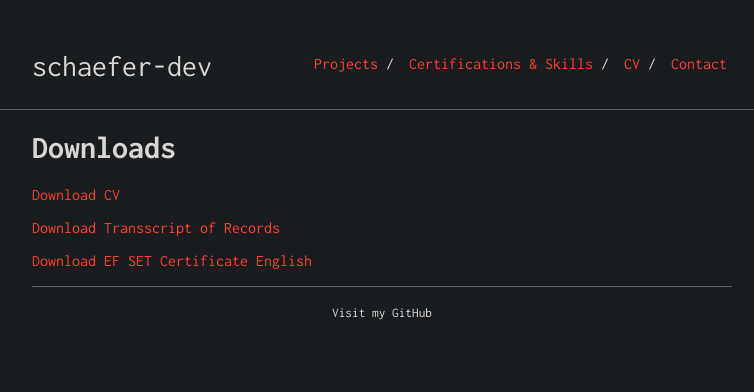
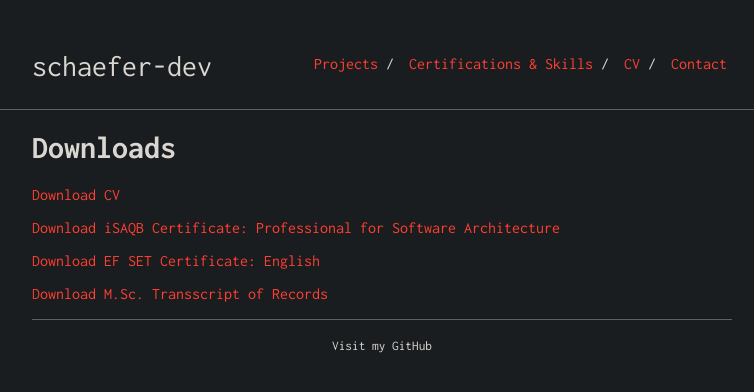
Before and after one commit to schaefer-dev/schaefer-dev.github.io, a Jekyll site: the page built from cv.md, in a window 1280 px wide. Shown: the top 392 px of the page, without its empty margins (258-1012 px from the left). Built offline with Jekyll 4.4.1, drawn with Linux system fonts in a browser that asks for light colours.

Commit message:
Minor updates

```diff
--- a/cv.md
+++ b/cv.md
@@ -1,13 +1,15 @@
 ---
 layout: default
 title: "Daniel Schäfer | Downloads"
-description: "Download links for my CV, university transscript of Records and my EF SET English Certificate."
+description: "Download links for my CV, aquired certificates and my university transscript of Records."
 ---
 
 # Downloads
 
 [Download CV](https://schaefer-dev.de/cv.pdf)
 
-[Download Transscript of Records](https://schaefer-dev.de/tor.pdf)
+[Download iSAQB Certificate: Professional for Software Architecture](https://schaefer-dev.de/iSAQB_Architecture_Certificate.pdf)
 
-[Download EF SET Certificate English](https://schaefer-dev.de/EF_SET_Certificate.pdf)
+[Download EF SET Certificate: English](https://schaefer-dev.de/EF_SET_Certificate.pdf)
+
+[Download M.Sc. Transscript of Records](https://schaefer-dev.de/tor.pdf)
```
